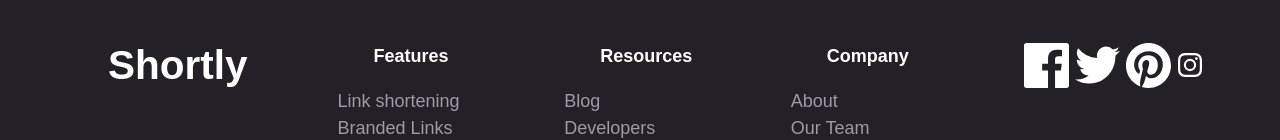
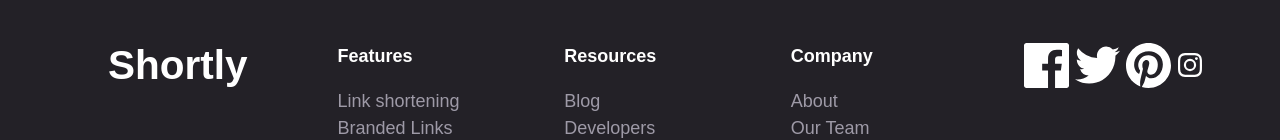
Before and after one commit to skh113/url-shortening-api-react, a React app: page / in a window 1280 px wide. Shown: the part 682-822 px from the top of the page. Built offline with nearby package versions, Linux system fonts and the light colour scheme; the HTML template or start-up script is replaced by a standard one.

Commit message:
Fixed Footer

```diff
--- a/src/components/FooterItems.tsx
+++ b/src/components/FooterItems.tsx
@@ -6,7 +6,7 @@ interface Props {
 const FooterItems = ({ children, title }: Props) => {
   return (
     <div className="pb-8 mobile:text-center md:mr-8 w-full md:text-start">
-      <h4 className="font-bold pb-4">{title}</h4>
+      <h4 className="font-bold pb-4 mx-0">{title}</h4>
       <ul className="text-my-grayish-violet ">{children}</ul>
     </div>
   );
```
